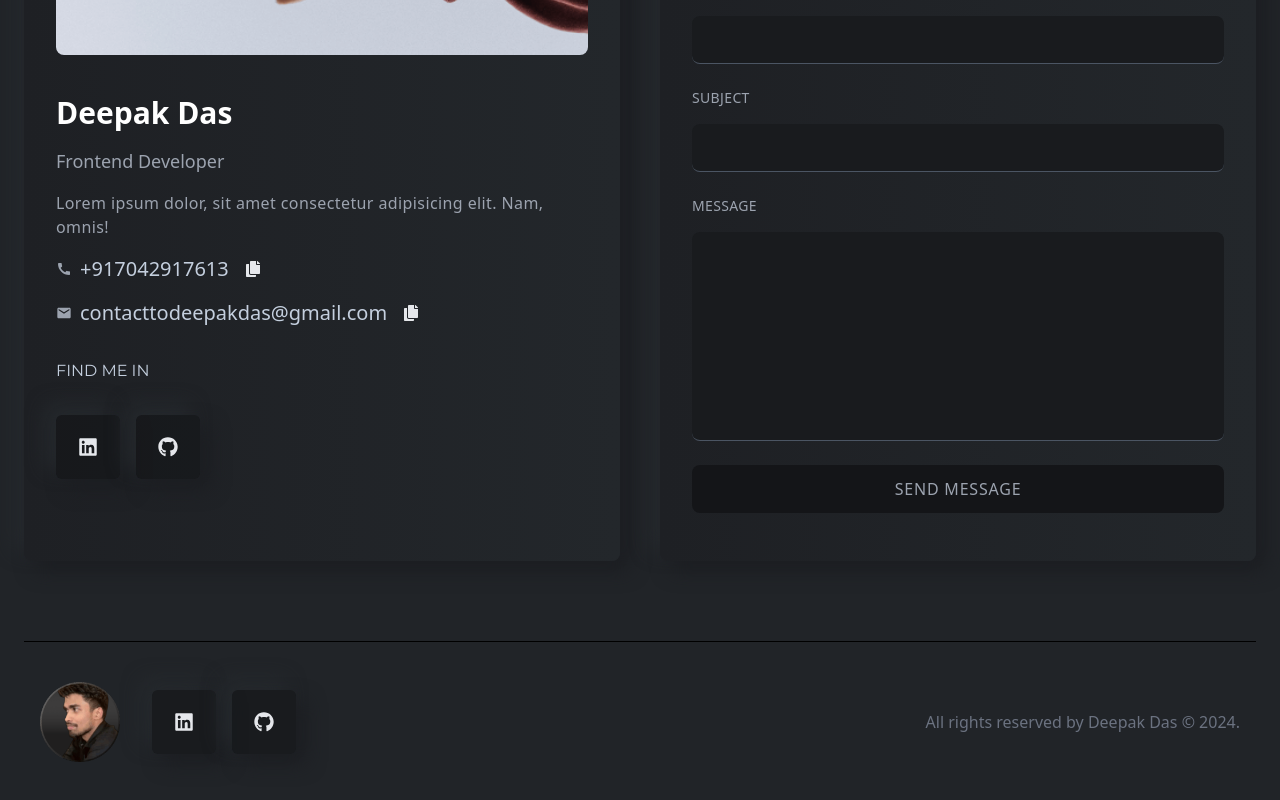
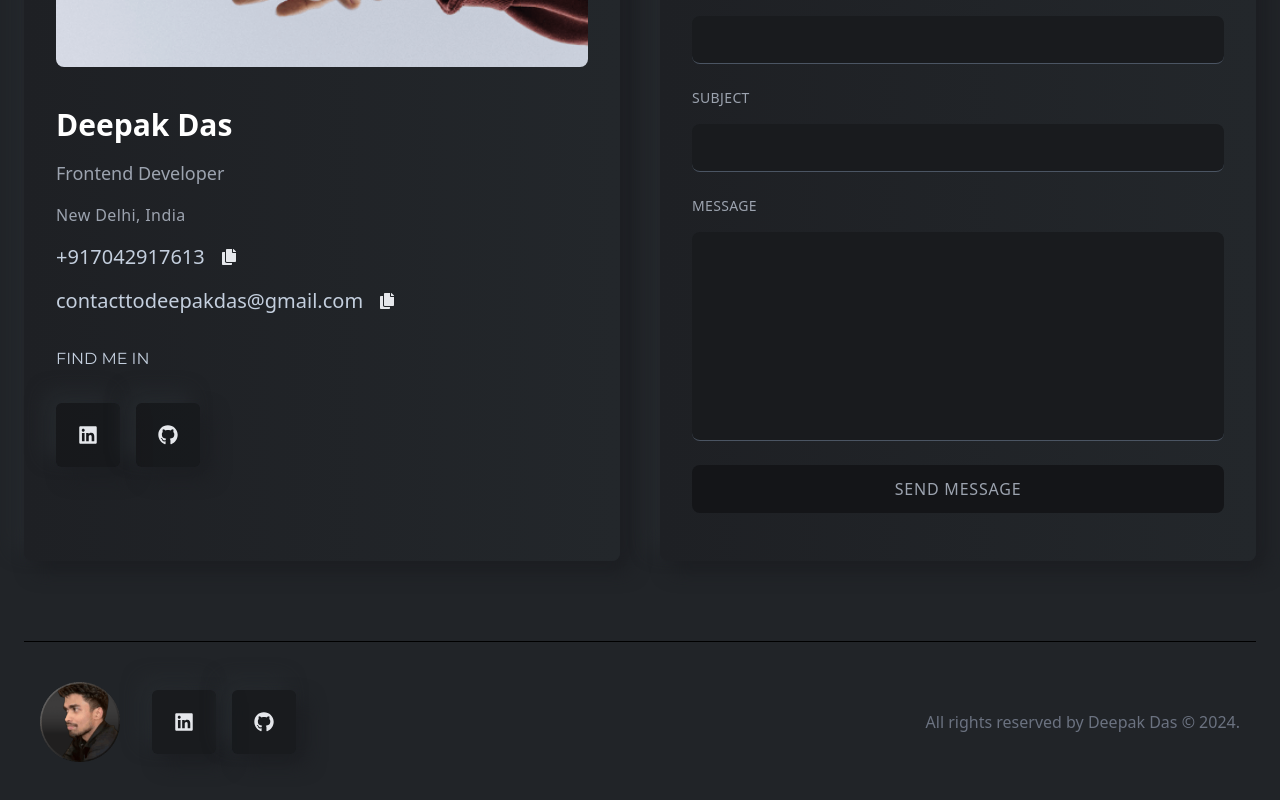
Before and after one commit to DeepakDas2d/MyPortfolio, a React (Vite) app: page / in a window 1280 px wide. Shown: the part 4288-5088 px from the top of the page. Built offline with nearby package versions, Linux system fonts and the light colour scheme.

Commit message:
updated data

```diff
--- a/src/components/banner/LeftBanner.jsx
+++ b/src/components/banner/LeftBanner.jsx
@@ -62,7 +62,7 @@ const LeftBanner = () => {
             </span>
           </div>
         </div>
-        <div className="flex flex-col items-center">
+        <div className="flex flex-col lg:items-center">
           <h2 className="text-base uppercase font-titleFont mb-4">
             Download Resume
           </h2>
--- a/src/components/contact/ContactLeft.jsx
+++ b/src/components/contact/ContactLeft.jsx
@@ -1,7 +1,7 @@
 import React, { useState } from "react";
 import { contactImg } from "../../assets";
 import { FaLinkedin, FaGithub, FaCopy } from "react-icons/fa";
-import { MdEmail, MdCall } from "react-icons/md";
+// import { MdEmail, MdCall } from "react-icons/md";
 
 const ContactLeft = () => {
   const [copiedPhone, setCopiedPhone] = useState(false);
@@ -29,10 +29,9 @@ const ContactLeft = () => {
         <h3 className="text-3xl font-bold text-white">Deepak Das</h3>
         <p className="text-lg font-normal text-gray-400">Frontend Developer</p>
         <p className="text-base text-gray-400 tracking-wide">
-          Lorem ipsum dolor, sit amet consectetur adipisicing elit. Nam, omnis!
+          New Delhi, India
         </p>
         <p className="text-base text-gray-400 flex items-center gap-2">
-          <MdCall />
           <span className="text-lightText lg:text-xl sm:text-xs">
             +917042917613
           </span>
@@ -48,7 +47,6 @@ const ContactLeft = () => {
           </button>
         </p>
         <p className="text-base text-gray-400 flex items-center  gap-2">
-          <MdEmail />
           <span className="text-lightText lg:text-xl sm:text-xs">
             contacttodeepakdas@gmail.com
           </span>
```
Also changed, not shown: src/components/contact/Contact.jsx (+0 -27 lines).
